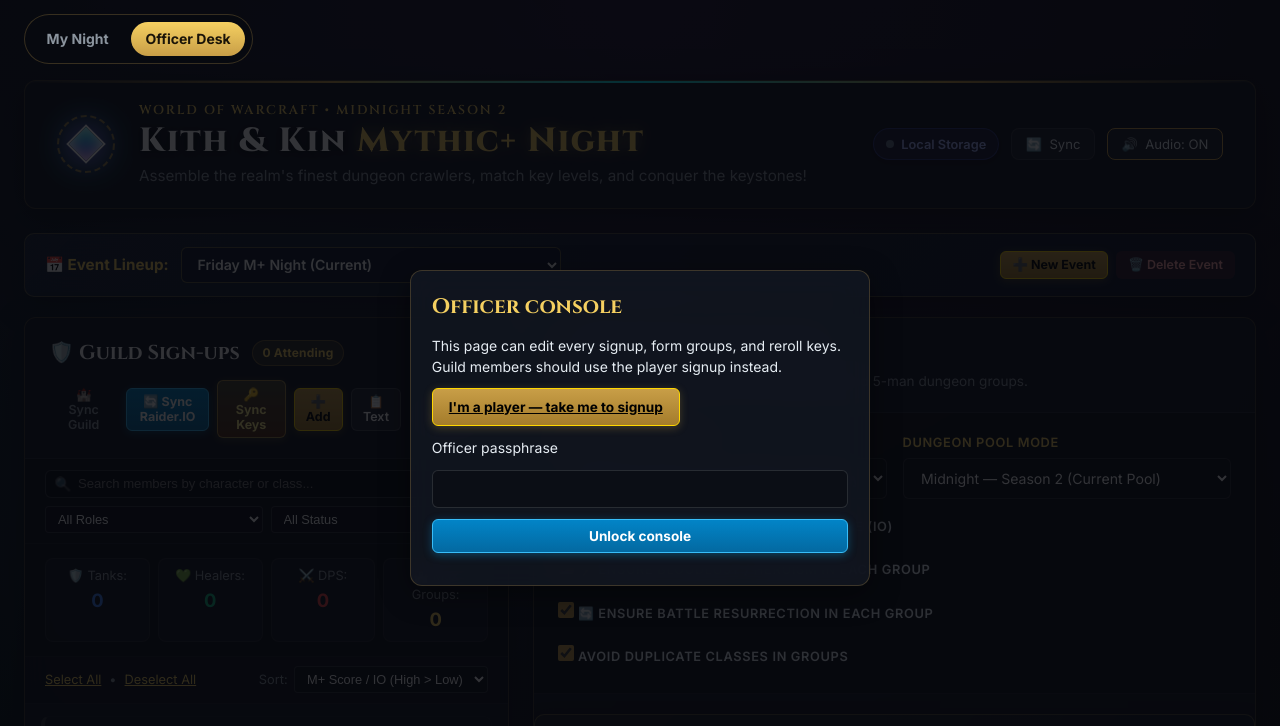
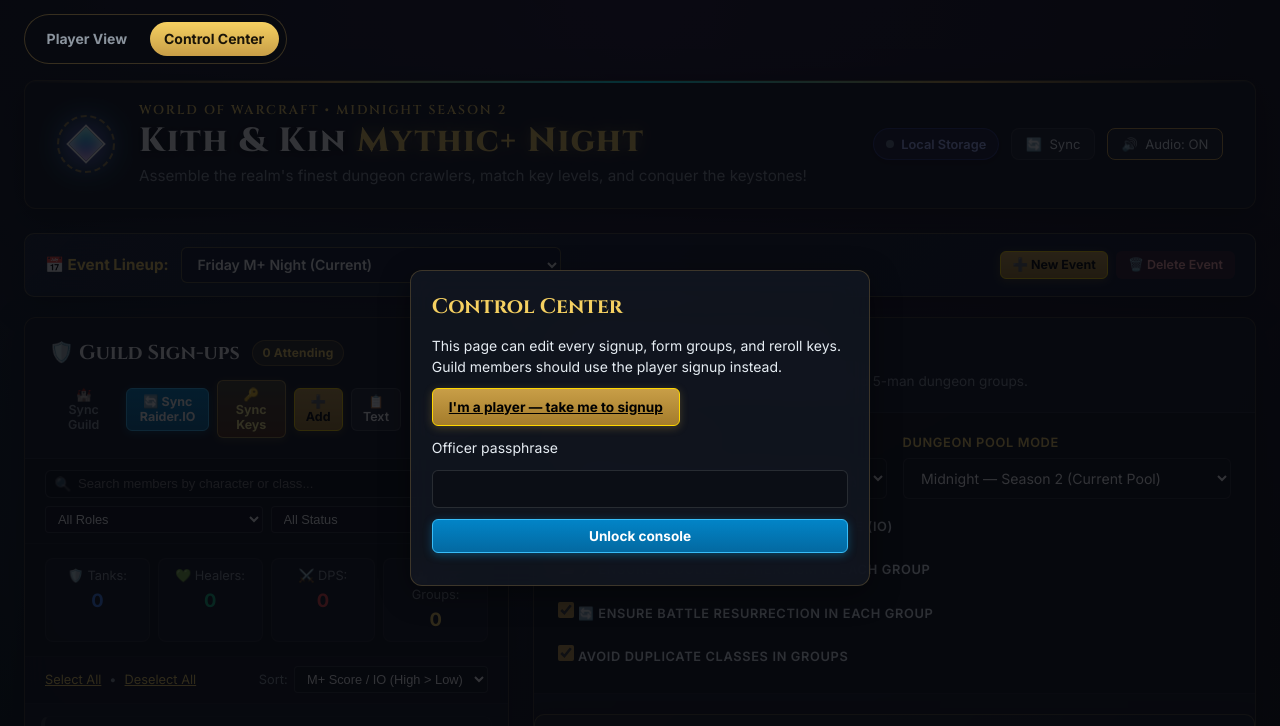
Before and after one commit to clayvanderburg/kith-and-kin-mplus, a website: page index.html in a window 1280 px wide. Shown: the top 726 px of the page. Drawn offline with Linux system fonts and the light colour scheme; no server answers.

Commit message:
Rename the top navigation to Player View and Control Center.

```diff
--- a/index.html
+++ b/index.html
@@ -14,8 +14,8 @@
   <div class="site-wrapper">
     <!-- Header -->
     <nav class="site-nav" aria-label="Site">
-      <a href="signup.html">My Night</a>
-      <a href="index.html" class="is-current">Officer Desk</a>
+      <a href="signup.html">Player View</a>
+      <a href="index.html" class="is-current">Control Center</a>
     </nav>
     <header class="guild-header">
       <div class="guild-crest">
@@ -563,7 +563,7 @@
 
   <div id="officerGate" class="officer-gate">
     <div class="card officer-gate-card">
-      <h2>Officer console</h2>
+      <h2>Control Center</h2>
       <p>This page can edit every signup, form groups, and reroll keys. Guild members should use the player signup instead.</p>
       <p><a class="btn btn-primary" href="signup.html">I'm a player — take me to signup</a></p>
       <label for="officerKeyInput">Officer passphrase</label>
```
Also changed, not shown: signup.html (+2 -2 lines).
